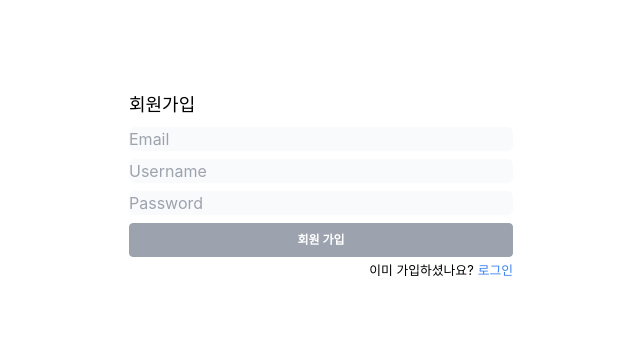
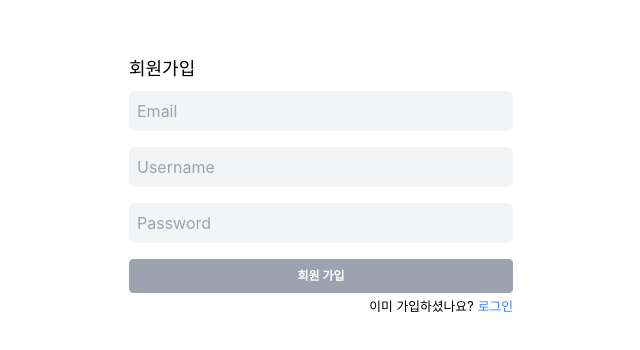
Before and after one commit to jangdu/next_community, a Next.js app in the folder community_client/: page /signup in a window 1280 px wide. Shown: the part 214-564 px from the top of the page, without its empty margins (319-959 px from the left). Built offline with nearby package versions, Linux system fonts and the light colour scheme; no server answers.

Commit message:
DESIGN : signup, signin, inputGroup ui 변경

```diff
--- a/community_client/src/components/InputGroup.tsx
+++ b/community_client/src/components/InputGroup.tsx
@@ -24,8 +24,8 @@ const InputGroup: React.FC<InputGroupProps> = ({
         style={{ minWidth: 300 }}
         className={classNames(
           `
-            w-full transition duration-150 border-gray-300
-            rounded-md bg-gray-50 focus:bg-white hover:bg-white`,
+            w-full transition p-2 duration-150 mb-2 border-gray-300
+            rounded-md bg-gray-100 focus:bg-white`,
           // error가 있으면 이거 true로
           { 'border-red-500': error },
         )}
--- a/community_client/src/pages/signup.tsx
+++ b/community_client/src/pages/signup.tsx
@@ -55,6 +55,7 @@ export default function SignUp() {
             />
             <InputGroup
               placeholder="Password"
+              type="password"
               value={password}
               setValue={setPassword}
               error={errors.password}
@@ -65,7 +66,7 @@ export default function SignUp() {
           </form>
           <small className="flex justify-end">
             <span>이미 가입하셨나요?</span>
-            <Link href="/login">
+            <Link href="/signin">
               <button className="ml-1 text-blue-500 uppercase">로그인</button>
             </Link>
           </small>
--- a/community_client/tailwind.config.js
+++ b/community_client/tailwind.config.js
@@ -1,5 +1,13 @@
+/** @type {import('tailwindcss').Config} */
 module.exports = {
-  content: ['./src/**/*.tsx'],
+  content: [
+    './app/**/*.{js,ts,jsx,tsx,mdx}',
+    './pages/**/*.{js,ts,jsx,tsx,mdx}',
+    './components/**/*.{js,ts,jsx,tsx,mdx}',
+
+    // Or if using `src` directory:
+    './src/**/*.{js,ts,jsx,tsx,mdx}',
+  ],
   theme: {
     extend: {},
   },
```
